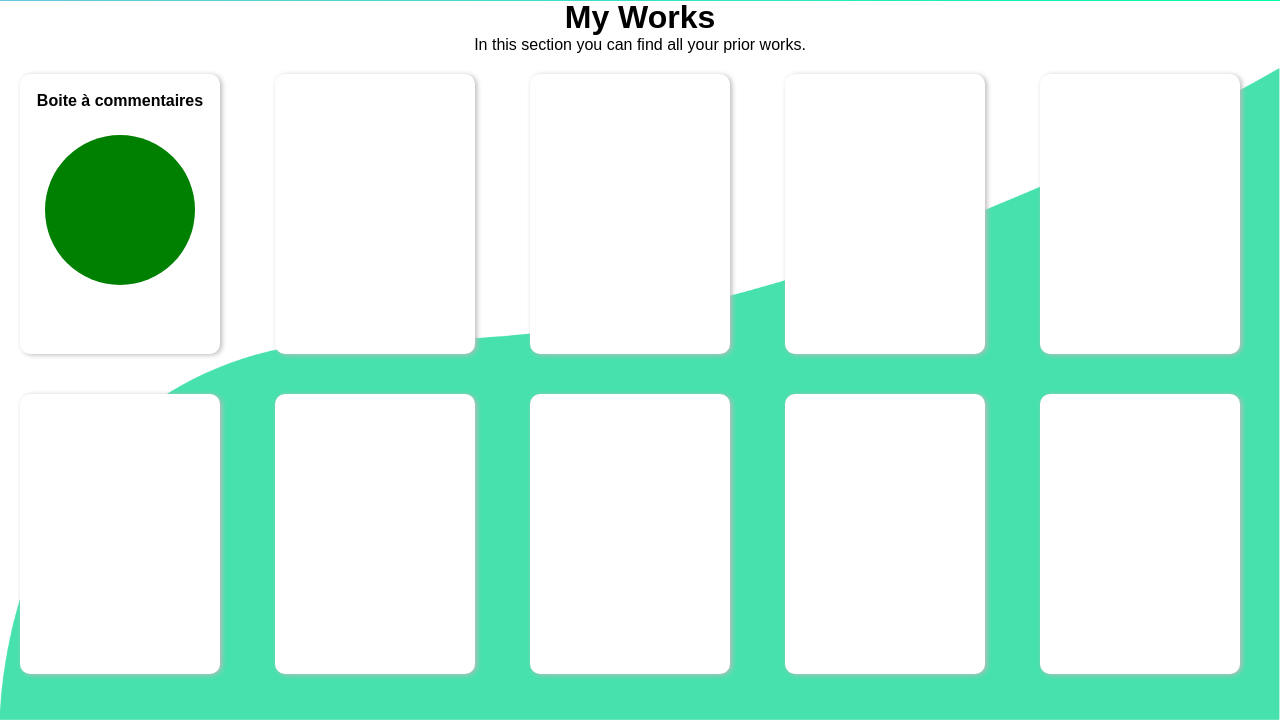
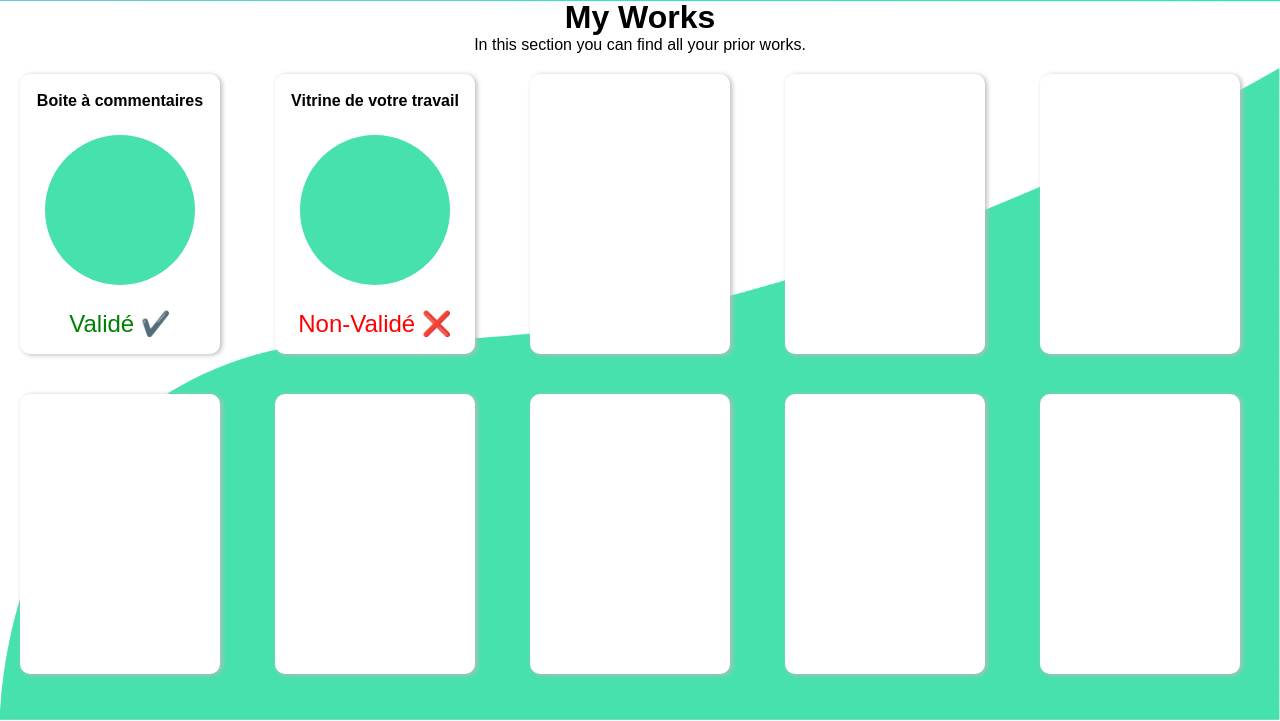
Before and after one commit to adnanbouthir/Class-Management-App, a PHP site: page /MyWorks.html in a window 1280 px wide; the page is wider, and only the part inside the window is pictured. Shown: the part 79-800 px from the top of that part. Run offline with PHP 8.4, Linux system fonts and the light colour scheme.

Commit message:
Finish MyWorks.html

```diff
--- a/MyWorks.html
+++ b/MyWorks.html
@@ -71,10 +71,25 @@
 
             </div>
         </div>
-
+            <p>
+                Validé ✔️
+            </p>
     </div>
         <div class="card2">
+        <br>
+        <h1>
+Vitrine de votre travail        </h1>
 
+        <div class="circlecontainer">
+            <div class="circle">
+
+            </div>
+        </div>
+        <span>
+            <p>
+            Non-Validé ❌
+            </p>
+            </span>
     </div>
             <div class="card3">
 
--- a/style/MyWorks.css
+++ b/style/MyWorks.css
@@ -235,6 +235,11 @@ align-items: center;
     font-size: 16px;
     text-align: center;
 }
+.cards p {
+    font-size: 24px;
+    text-align: center;
+    color: green;
+}
 
 .circlecontainer{
     height: 200px;
@@ -247,5 +252,9 @@ align-items: center;
     height: 150px;
     width: 150px;
     border-radius: 50%;
-    background-color: green;
+    background-color: #47E1AE;
 }
+
+.cards span  p{
+    color: red;
+}
```
